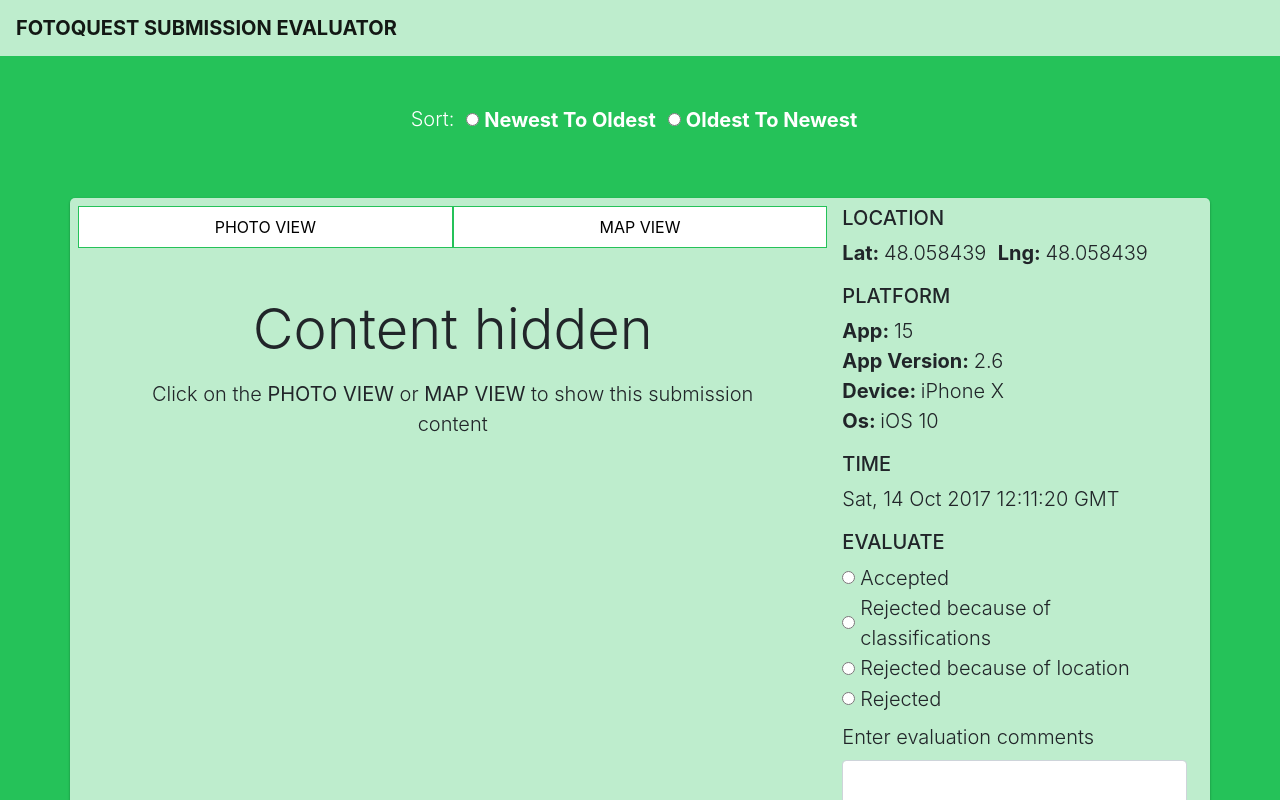
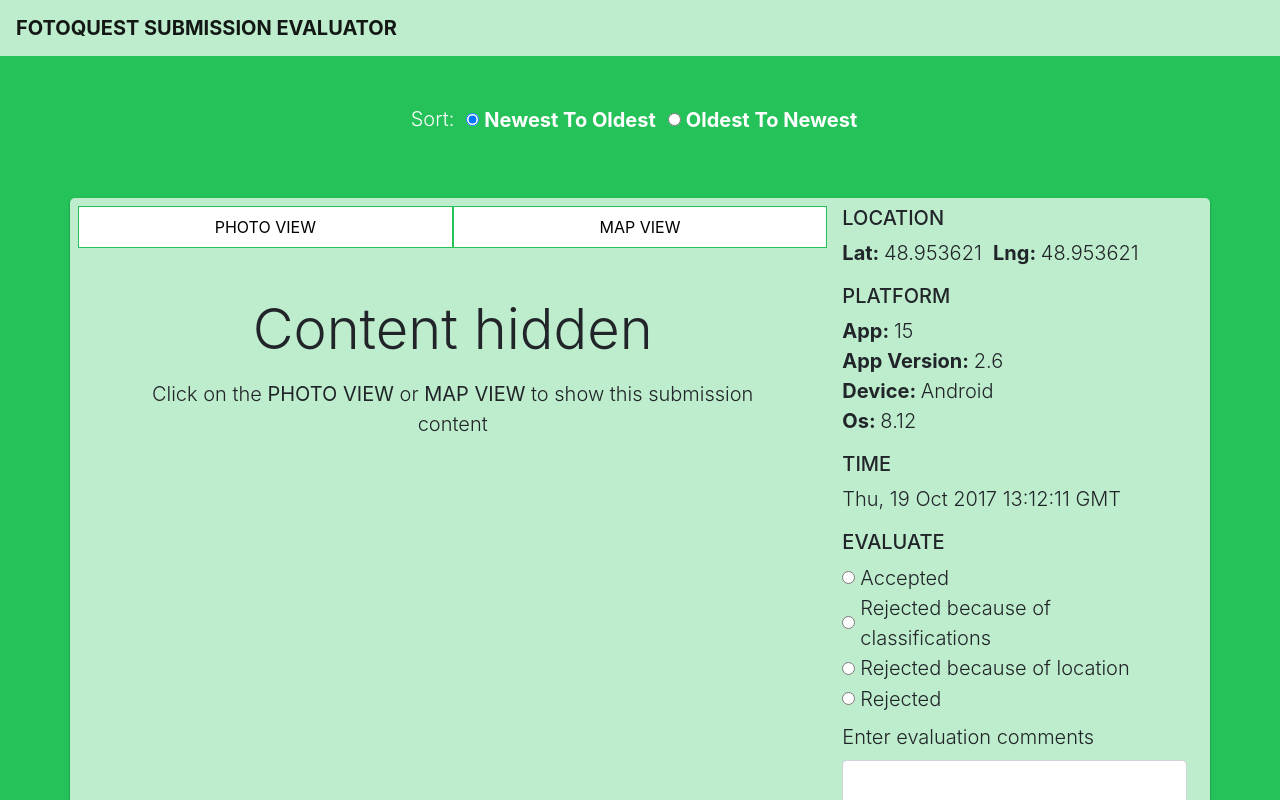
Before and after one commit to ekundayo-ab/fotoquest-contribution-evaluator, a React (Create React App) app: page / in a window 1280 px wide. Shown: the top 800 px of the page. Built offline with nearby package versions, Linux system fonts and the light colour scheme; what google-maps-react would draw is missing.

Commit message:
Add functionality for sorting submissions

```diff
--- a/src/components/Sorter.js
+++ b/src/components/Sorter.js
@@ -1,18 +1,37 @@
 import React from 'react'
+import { SubmissionConsumer } from '../context'
 
 export default function Sorter() {
   return (
-    <React.Fragment>
+    <SubmissionConsumer>
+      {(value) => {
+        return <React.Fragment>
           <p className="lead form-check-inline">Sort:</p>
           <div className="form-check form-check-inline">
-        <input className="form-check-input" type="radio" name="sortOptions" id="newest" value="option1" />
+            <input
+              className="form-check-input"
+              type="radio"
+              name="activeSort"
+              id="newest"
+              value="newest"
+              checked={value.activeSort === 'newest'}
+              onChange={value.sortSubmissions} />
             <label className="form-check-label text-capitalize lead font-weight-bold" htmlFor="newest">newest to oldest</label>
           </div>
 
           <div className="form-check form-check-inline">
-        <input className="form-check-input" type="radio" name="sortOptions" id="oldest" value="option2" />
+            <input
+              className="form-check-input"
+              type="radio"
+              name="activeSort"
+              id="oldest"
+              value="oldest"
+              checked={value.activeSort === 'oldest'}
+              onChange={value.sortSubmissions} />
             <label className="form-check-label text-capitalize lead font-weight-bold" htmlFor="oldest">oldest to newest</label>
           </div>
         </React.Fragment>
+      }}
+    </SubmissionConsumer>
   )
 }
--- a/src/context.js
+++ b/src/context.js
@@ -9,14 +9,50 @@ class SubmissionProvider extends Component {
     submissions: devMockData
   }
 
-  sortSubmissions = sortType => {
+  componentDidMount() {
+    this.sortSubmissions(this.state.activeSort)
+  }
 
+  sortSubmissions = (sortParam) => {
+    let sortType = sortParam
+    if (typeof sortType === 'object') {
+      sortType = sortParam.target.value
+    }
+
+    const sortedSubmissions  = this.state.submissions.slice(0).sort((prev, next) => {
+      if (sortType === 'newest') {
+        if (prev.timestamp < next.timestamp) return 1;
+        if (prev.timestamp > next.timestamp) return -1;
+        return 0;
+      }
+
+      if (sortType === 'oldest') {
+        if (prev.timestamp < next.timestamp) return -1;
+        if (prev.timestamp > next.timestamp) return 1;
+        return 0;
+      }
+    })
+
+    this.setState(() => {
+      return {
+        submissions: sortedSubmissions,
+        activeSort: sortType
+      }
+    })
+  }
+
+  handleChange = (event) => {
+    const { name, value, type, checked } = event.target
+    type === 'checkbox' ? this.setState({ [name]: checked })
+      : this.setState({ [name]: value })
   }
 
   render() {
     return (
       <SubmissionContext.Provider value={{
-        ...this.state
+        ...this.state,
+        handleChange: this.handleChange,
+        sortSubmissions: this.sortSubmissions
       }}>
         {this.props.children}
       </SubmissionContext.Provider>
```
Lines whose indentation alone changed are shown as unchanged.
